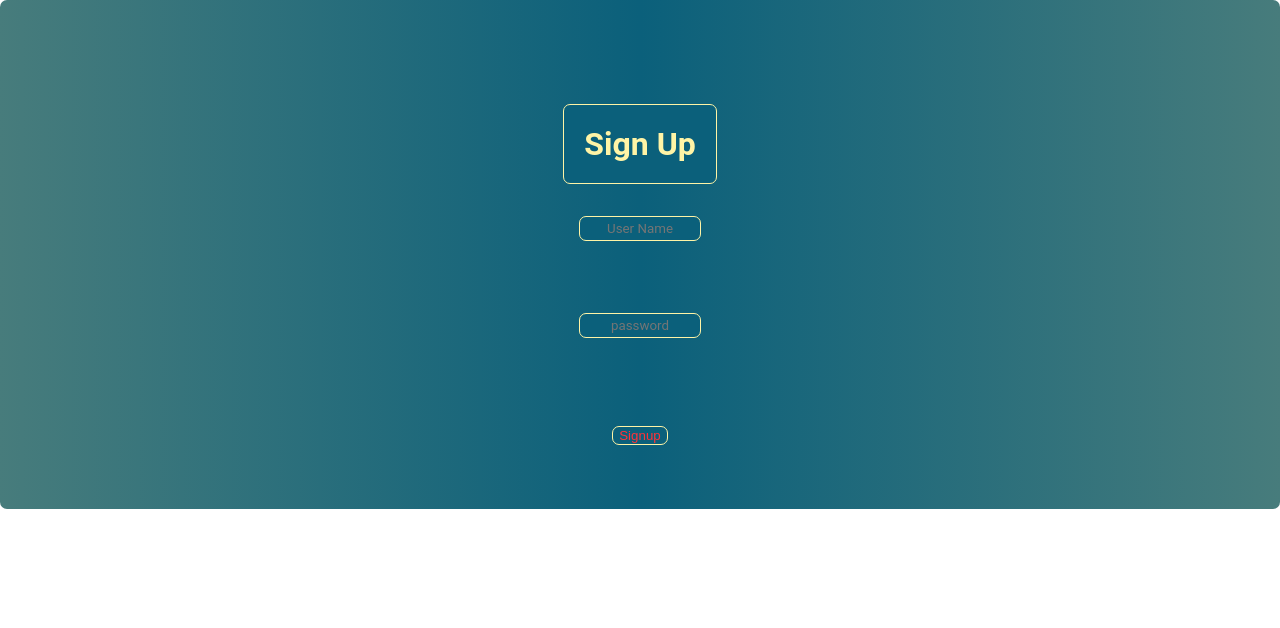
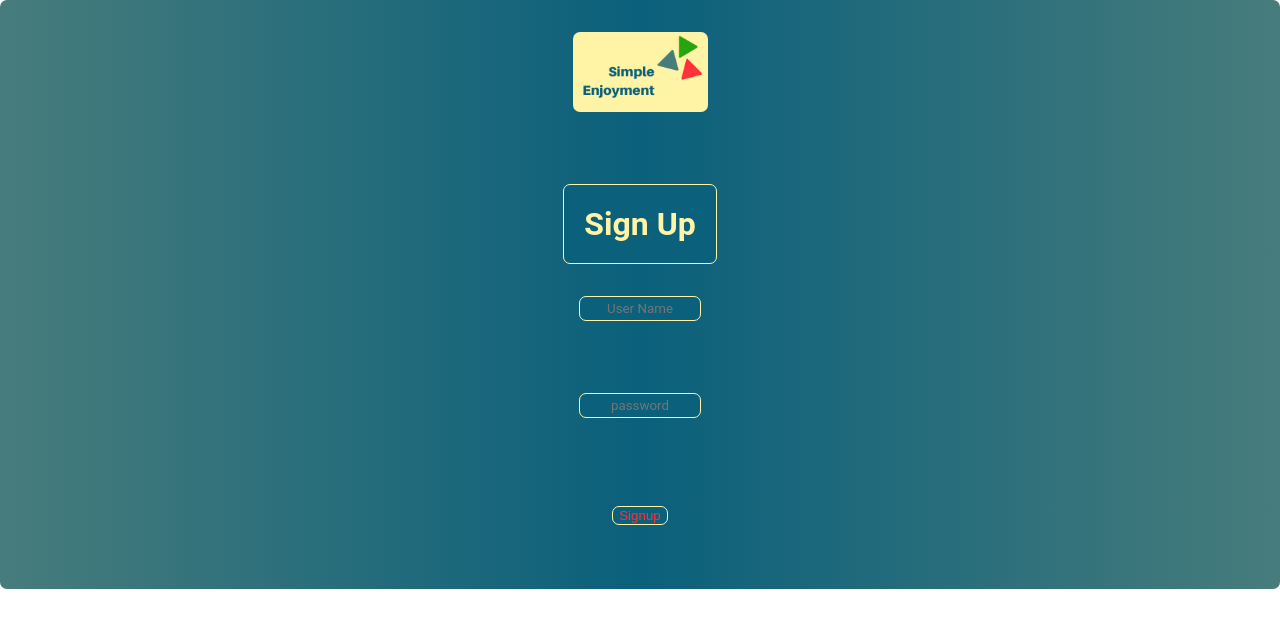
Before and after one commit to Build-Week-Good-TImes-Journal/Back-End, a React (Create React App) app in the folder journal/: page /signup in a window 1280 px wide. Shown: the top 628 px of the page. Built offline with nearby package versions, Linux system fonts and the light colour scheme.

Commit message:
added things

```diff
--- a/journal/src/components/Login/Home.js
+++ b/journal/src/components/Login/Home.js
@@ -1,19 +1,19 @@
 import React from "react"
 // import Header from "./Header"
 import {Link} from "react-router-dom"
-import Button from '@material-ui/core/Button';
-import Container from '@material-ui/core/Container';
-
+import {Button, Container, Info, } from "../../Styles/style-widgets"
+import logo from "../../Styles/logo.png";
 
 function Home(){
     return(
-        <div>
+        <Container>
             {/*<Header/>*/}
+            <img className="Clogo" src ={logo}/>
             <Button><Link to="/User-login">Login</Link></Button>
             <Button><Link to="/signup">SignUp</Link></Button>
             <Button><Link to="/admin-login">Admin</Link></Button>
 
-        </div>
+        </Container>
     )
 }
 export default Home;
--- a/journal/src/components/Register/Register.js
+++ b/journal/src/components/Register/Register.js
@@ -1,7 +1,7 @@
 import React,{ useState } from "react"
 import api from "../../utils/api"
 import { Button, Container, Info, HeaderLogin } from "../../Styles/style-widgets";
-
+import logo from '../../Styles/logo.png'
 
 function SignUp(props){
 const[User,SetUser]=useState({
@@ -34,6 +34,7 @@ const handleSubmit=(e)=>{
     return(
         <Container>
             {/*<Header/>*/}
+            <img className="Clogo" src={logo}/>
             <form onSubmit={handleSubmit}>
                 <br/><br/><HeaderLogin> Sign Up</HeaderLogin>
                 <Info
```
